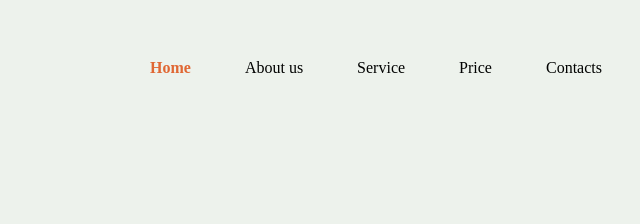
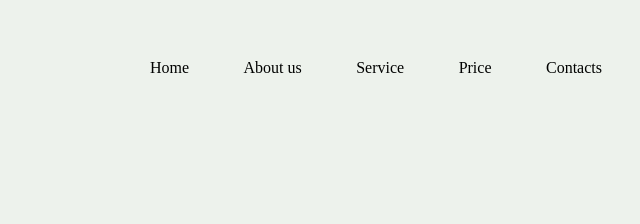
Before and after one commit to Swettlana/Plants, a website: page plants/index.html in a window 1280 px wide. Shown: the top 224 px of the page, 568-1208 px from the left. Drawn offline with Linux system fonts and the light colour scheme; a web font is replaced by a local one.

Commit message:
fix: fixed navigation

```diff
--- a/plants/index.html
+++ b/plants/index.html
@@ -24,7 +24,7 @@
         </a>
         <nav class="navigation">
           <ul class="nav-list">
-            <li><a href="#" class="nav-list__item_active">Home</a></li>
+            <li><a href="#home" class="nav-list__item">Home</a></li>
             <li><a href="#about" class="nav-list__item">About us</a></li>
             <li><a href="#service" class="nav-list__item">Service</a></li>
             <li><a href="#prices" class="nav-list__item">Price</a></li>
@@ -40,7 +40,7 @@
   </header>
   <main>
     <div class="welcome-wrapper">
-      <section class="welcome">
+      <section class="welcome" id="home">
         <div class="welcome__img">
         </div>
         <div class="welcome__content">
--- a/plants/sass/components/_header.scss
+++ b/plants/sass/components/_header.scss
@@ -61,12 +61,6 @@
       font-weight: 700;
       color: $color-hover;
     }
-    &_active {
-      font-weight: 700;
-      color: $color-hover;
-      cursor: default;
-      pointer-events: none;
-    }
   }
 
   @include media-small-tablet {
```
Also changed, not shown: plants/style.css, 1 other file.
